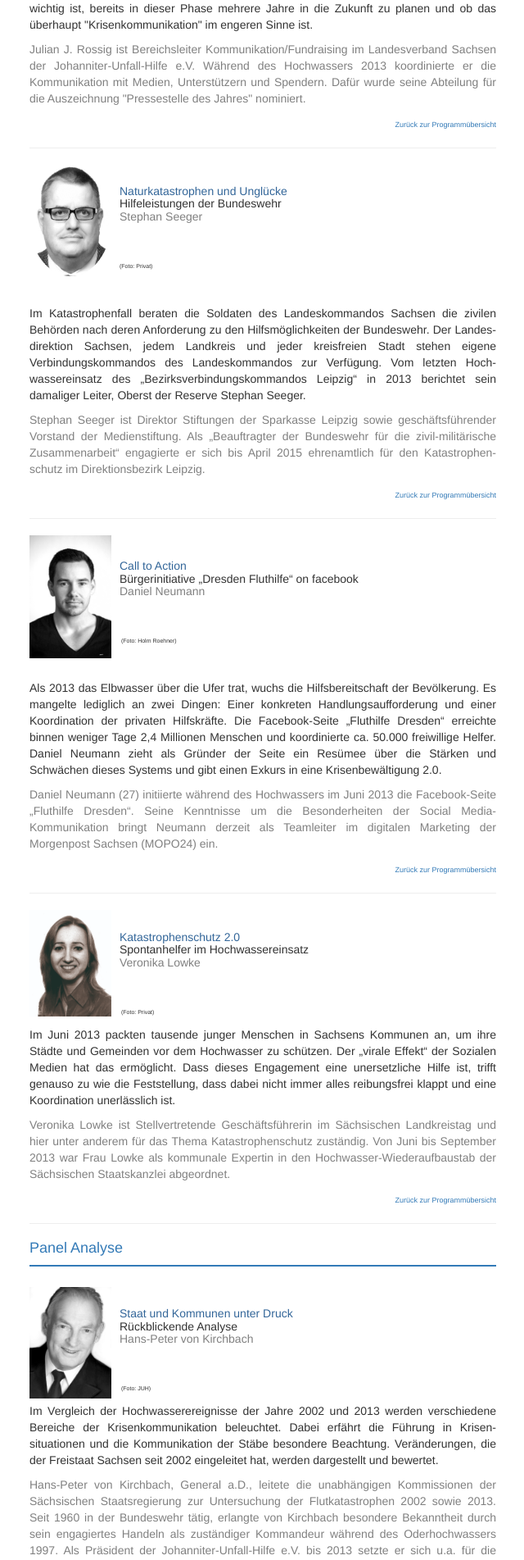
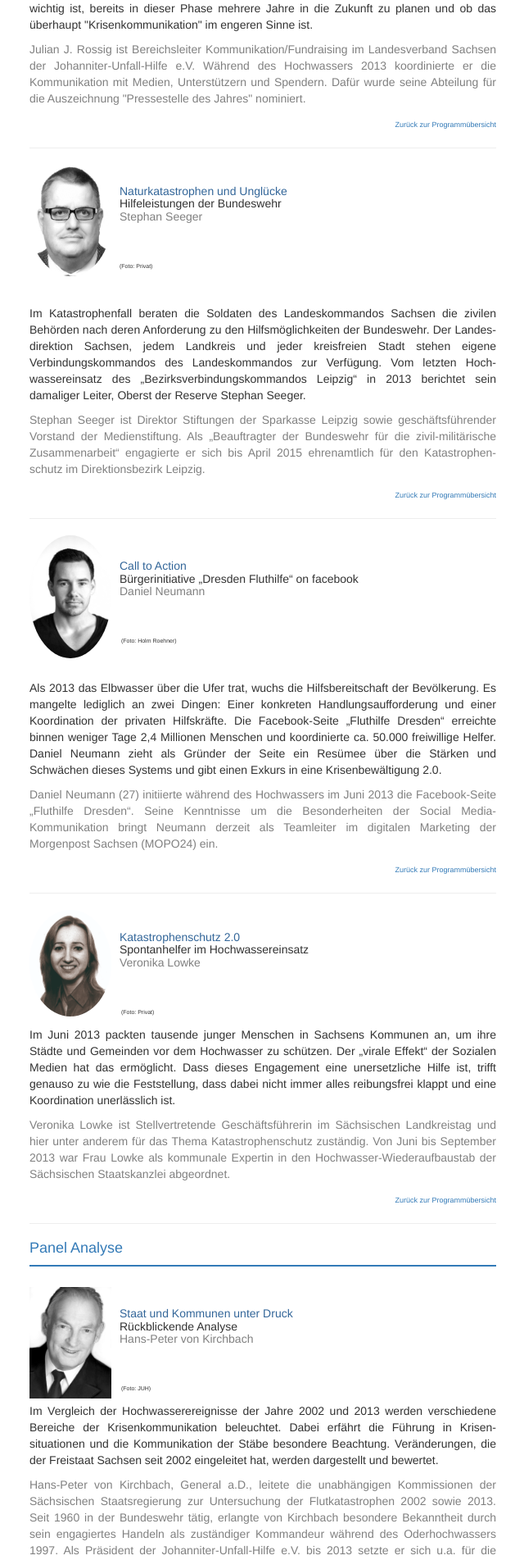
Before and after one commit to susedev/test, a Jekyll site: the page built from beitraege-und-referentinnen.html, in a window 1280 px wide. Shown: the part 888-2791 px from the top of the page at 82% size, without its empty margins (229-869 px from the left). Built offline with Jekyll 4.4.1, drawn with Linux system fonts in a browser that asks for light colours; nearby versions of some CDN libraries.

Commit message:
Edit from JekyllCMS

```diff
--- a/beitraege-und-referentinnen.html
+++ b/beitraege-und-referentinnen.html
@@ -66,7 +66,7 @@ Hilfeleistungen der Bundeswehr<br />
 <p style="text-align: right;"><span style="color: #808080;"><span style="font-size: xx-small;"><a href="{{ site.base_url }}/programm-uebersicht.html">Zur&uuml;ck zur Programm&uuml;bersicht</a></span> </span></p>
 
 <hr noshade="noshade" size="1" />
-<p><span style="color: #336699;"><a id="Neumann" name="Neumann"></a><img alt="" src="{{ site.base_url }}/media/people/danielNeumann_SW_300.jpg" style="float: left; margin-right: 10px; margin-bottom: 5px; width: 100px; height: 150px;" /></span></p>
+<p><span style="color: #336699;"><a id="Neumann" name="Neumann"></a><img alt="" class="img-circle" src="{{ site.base_url }}/media/people/danielNeumann_SW_300.jpg" style="float: left; margin-right: 10px; margin-bottom: 5px; width: 100px; height: 150px;" /></span></p>
 
 <p>&nbsp;</p>
 
@@ -87,7 +87,7 @@ B&uuml;rgerinitiative &bdquo;Dresden Fluthilfe&ldquo; on facebook<br />
 <p style="text-align: right;"><span style="color: #808080;"><span style="font-size: xx-small;"><a href="{{ site.base_url }}/programm-uebersicht.html">Zur&uuml;ck zur Programm&uuml;bersicht</a></span> </span></p>
 
 <hr noshade="noshade" size="1" />
-<p><span style="color: #336699;"><a id="Lowke" name="Lowke"></a><img alt="" src="{{ site.base_url }}/media/people/Lowke_SW_600_20.jpg" style="float: left; margin-right: 10px; margin-bottom: 5px; width: 100px; height: 130px;" /></span></p>
+<p><span style="color: #336699;"><a id="Lowke" name="Lowke"></a><img alt="" class="img-circle" src="{{ site.base_url }}/media/people/Lowke_SW_600_20.jpg" style="float: left; margin-right: 10px; margin-bottom: 5px; width: 100px; height: 130px;" /></span></p>
 
 <h5>&nbsp;</h5>
 
```
